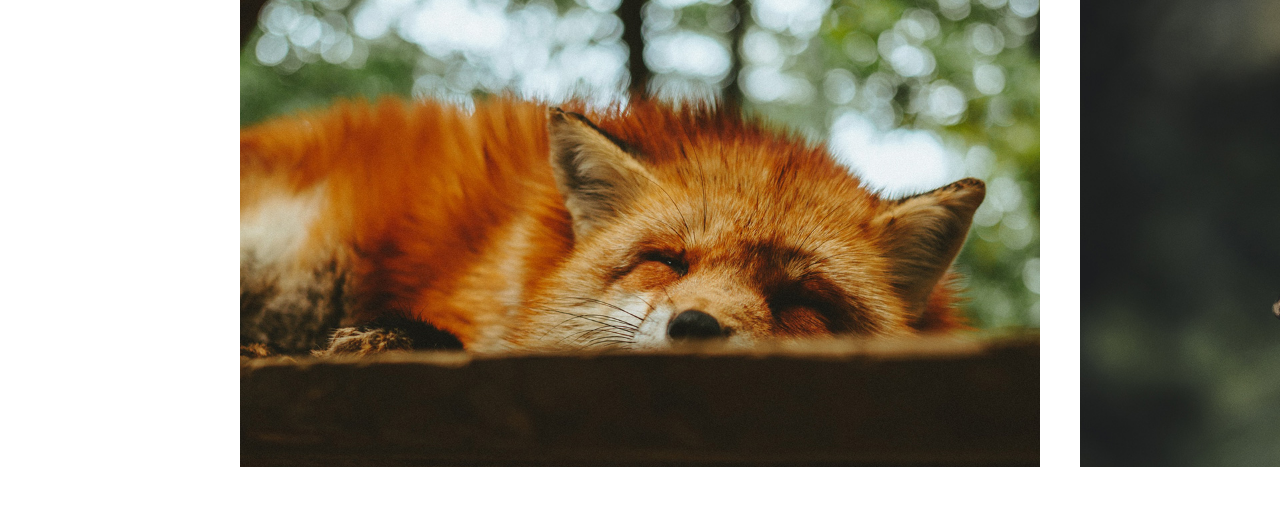
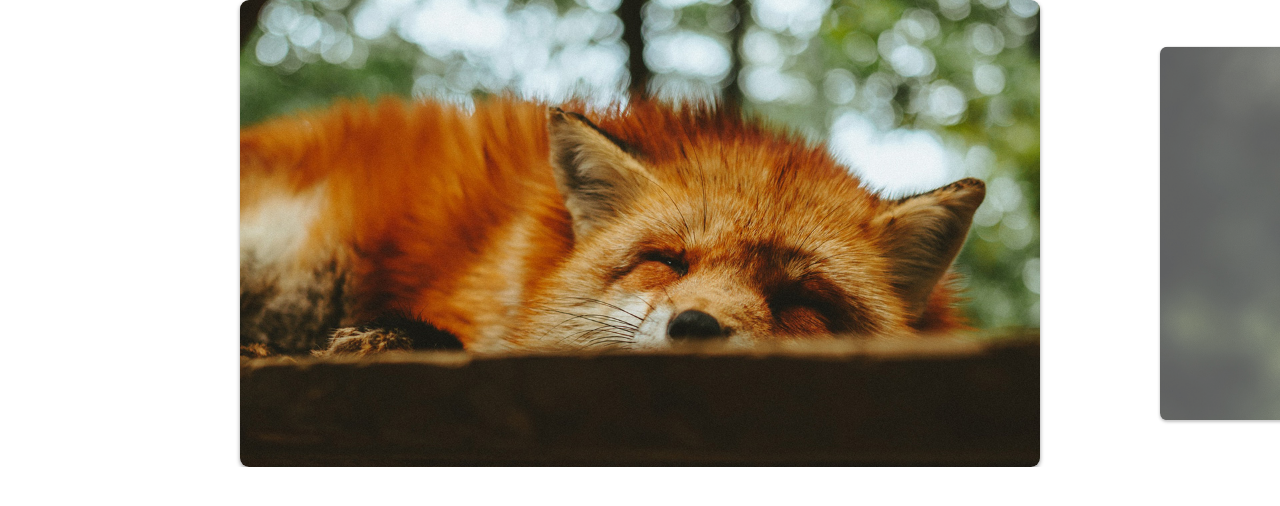
Before and after one commit to AlexsanderKevin/slide-animais-fantasticos, a plain HTML site: page index.html in a window 1280 px wide. Drawn offline with Linux system fonts and the light colour scheme.

Commit message:
aula-1207
Slide Resize

```diff
--- a/css/style.css
+++ b/css/style.css
@@ -21,9 +21,29 @@ img {
     display: flex;
 }
 
+.slide:hover {
+    will-change: transform;
+}
+
 .slide li {
     flex-shrink: 0;
     width: 80vw;
     max-width: 800px;
     margin: 0 20px;
+
+    border-radius: 9px;
+    overflow: hidden;
+    box-shadow: 0 2px 4px rgba(0,0,0,.4);
 }
+
+.slide li:not(.active){
+    opacity: .7;
+    transform: scale(.8);
+    transition: .4s;
+}
+
+.slide li.active {
+    opacity: 1;
+    transform: scale(1);
+    transition: .4s;
+}
--- a/js/slide.js
+++ b/js/slide.js
@@ -1,3 +1,5 @@
+import debounce from './debounce.js'
+
 export default class Slide {
     constructor(slide, wrapper) {
         this.slide = document.querySelector(slide);
@@ -7,6 +9,7 @@ export default class Slide {
             startX: 0,
             movement: 0
         }
+        this.activeClass = 'active';
     }
 
     transition(active){
@@ -83,12 +86,6 @@ export default class Slide {
         this.wrapper.addEventListener('touchend', this.onFinish);
     }
 
-    bindEvents(){
-        this.onStart = this.onStart.bind(this);
-        this.onMove = this.onMove.bind(this);
-        this.onFinish = this.onFinish.bind(this);
-    }
-
     slidePosition(slide){
         const margin  = (this.wrapper.offsetWidth - slide.offsetWidth) / 2
         console.log(margin);
@@ -123,6 +120,7 @@ export default class Slide {
         this.moveSlide(activeSlide.position);
         this.slideIndexNav(index);
         this.dist.finalPosition = activeSlide.position;
+        this.changeActiveClass();
     }
 
     activePrevSlide(){
@@ -135,11 +133,37 @@ export default class Slide {
             this.changeSlide(this.index.next);
     }
 
+    changeActiveClass(){
+        this.slideArray.forEach(({element}) =>
+            element.classList.remove(this.activeClass))
+
+        this.slideArray[this.index.active].element.classList.add(this.activeClass);
+    }
+
+    onResize(){
+        setTimeout(() => {
+            this.slideConfig();
+            this.changeSlide(this.index.active);
+        }, 500);
+    }
+
+    addResizeEvent(){
+        window.addEventListener('resize', this.onResize);
+    }
+
+    bindEvents(){
+        this.onStart = this.onStart.bind(this);
+        this.onMove = this.onMove.bind(this);
+        this.onFinish = this.onFinish.bind(this);
+        this.onResize = debounce(this.onResize.bind(this), 200);
+    }
+
     init(){
         this.bindEvents();
         this.transition(true);
         this.addSlideEvents();
         this.slideConfig();
+        this.addResizeEvent();
         return this;
     }
 }
```
